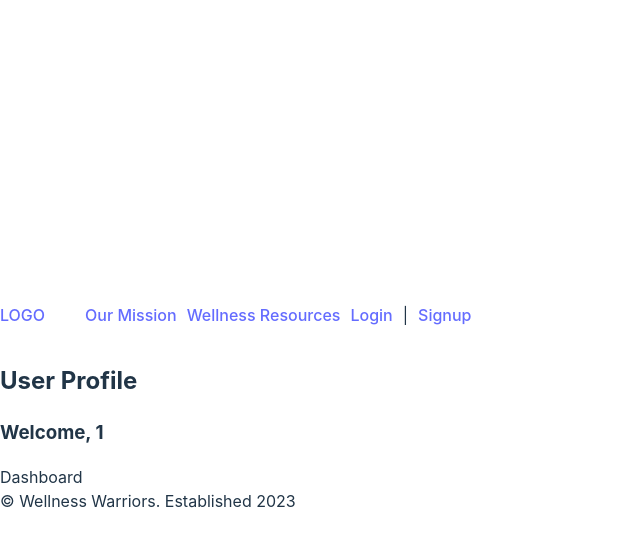
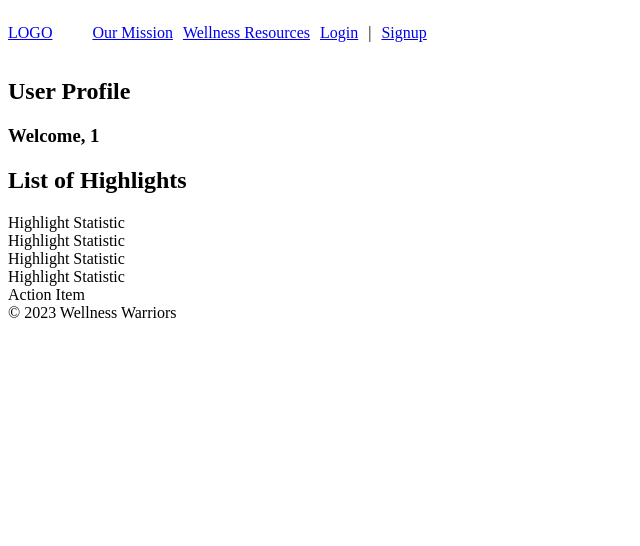
Before and after one commit to dxyz773/mind-matters, a React (Vite) app in the folder client/: page /account/1 in a window 1280 px wide. Shown: the top 546 px of the page, without its empty margins (0-640 px from the left). Built offline with nearby package versions, Linux system fonts and the light colour scheme.

Commit message:
Add Highlight and Highlight List

```diff
--- a/client/src/features/user/Dashboard.jsx
+++ b/client/src/features/user/Dashboard.jsx
@@ -1,5 +1,11 @@
+import HighlightList from "./HighlightList";
+
 function Dashboard() {
-  return <div>Dashboard</div>;
+  return (
+    <div>
+      <HighlightList />
+    </div>
+  );
 }
 
 export default Dashboard;
--- /dev/null
+++ b/client/src/features/user/Highlight.jsx
@@ -0,0 +1,5 @@
+function Highlight() {
+  return <div>Highlight Statistic</div>;
+}
+
+export default Highlight;
--- /dev/null
+++ b/client/src/features/user/HighlightList.jsx
@@ -0,0 +1,15 @@
+import Highlight from "./Highlight";
+
+function HighlightList() {
+  return (
+    <div>
+      <h2>List of Highlights</h2>
+      <Highlight />
+      <Highlight />
+      <Highlight />
+      <Highlight />
+    </div>
+  );
+}
+
+export default HighlightList;
--- a/client/src/features/wellness-resources/Resource.jsx
+++ /dev/null
@@ -1,5 +0,0 @@
-function Resource() {
-  return <div></div>;
-}
-
-export default Resource;
--- a/client/src/features/wellness-resources/ResourceList.jsx
+++ /dev/null
@@ -1,5 +0,0 @@
-function ResourceList() {
-  return <div></div>;
-}
-
-export default ResourceList;
--- a/client/src/features/wellness-resources/ResourceVideo.jsx
+++ /dev/null
@@ -1,5 +0,0 @@
-function ResourceVideo() {
-  return <div>Resource Video</div>;
-}
-
-export default ResourceVideo;
--- a/client/src/features/wellness-tracker/Stat.jsx
+++ /dev/null
@@ -1,5 +0,0 @@
-function Stat() {
-  return <div>Stat</div>;
-}
-
-export default Stat;
--- a/client/src/features/wellness-tracker/Tracker.jsx
+++ b/client/src/features/wellness-tracker/Tracker.jsx
@@ -1,5 +1,10 @@
+import ActionItem from "./ActionItem";
 function Tracker() {
-  return <div></div>;
+  return (
+    <div>
+      <ActionItem />
+    </div>
+  );
 }
 
 export default Tracker;
--- a/client/src/index.css
+++ b/client/src/index.css
@@ -1,4 +1,4 @@
-:root {
+/* :root {
   font-family: Inter, system-ui, Avenir, Helvetica, Arial, sans-serif;
   line-height: 1.5;
   font-weight: 400;
@@ -66,4 +66,4 @@ button:focus-visible {
   button {
     background-color: #f9f9f9;
   }
-}
+} */
--- a/client/src/ui/Footer.jsx
+++ b/client/src/ui/Footer.jsx
@@ -1,5 +1,5 @@
 function Footer() {
-  return <footer>&copy; Wellness Warriors. Established 2023</footer>;
+  return <footer>&copy; 2023 Wellness Warriors </footer>;
 }
 
 export default Footer;
```
Also changed, not shown: client/src/features/wellness-tracker/StatsList.jsx (deleted, +0 -12 lines), client/src/features/wellness-resources/WellnessResourceList.jsx (added).
